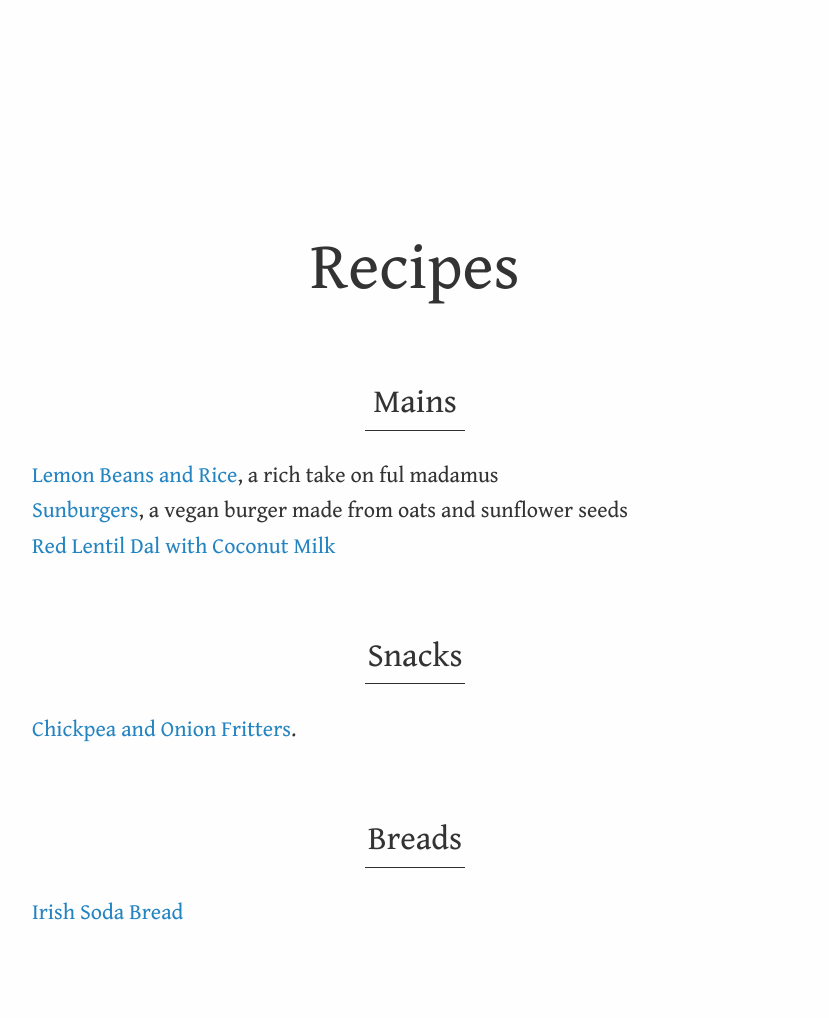
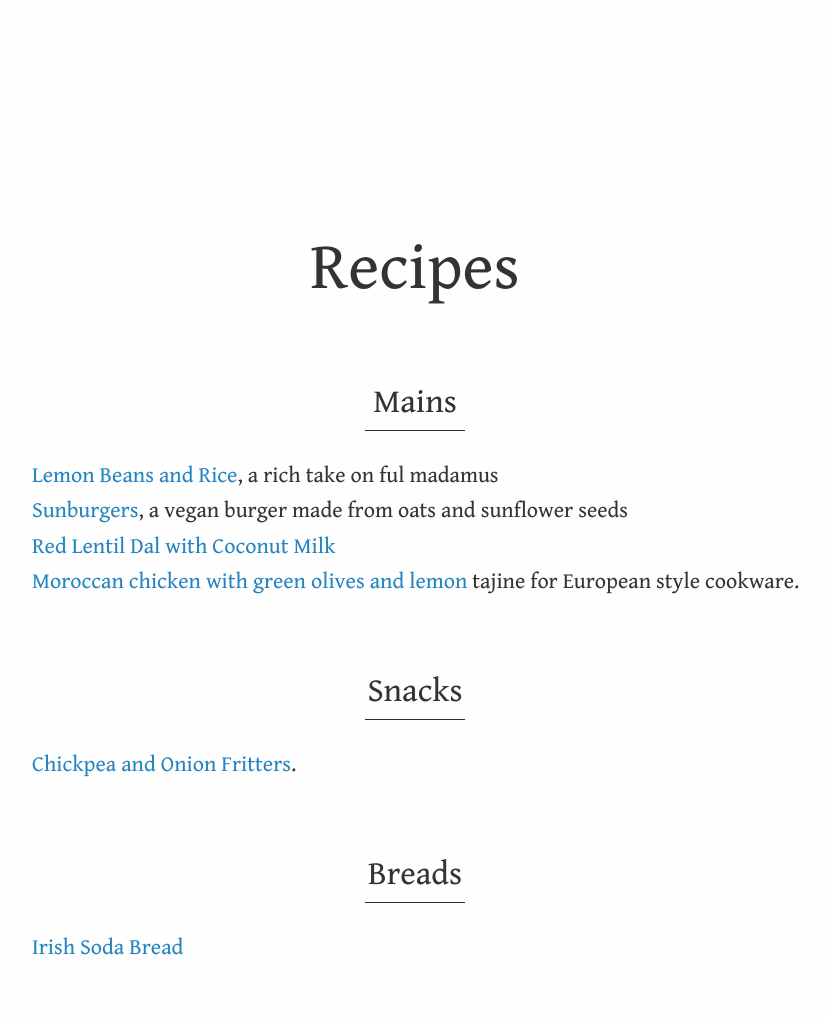
Before and after one commit to aredridel/recipes, a Jekyll site: the page built from index.md, in a window 1280 px wide. Shown: the whole page, without its empty margins (225-1054 px from the left). Built offline with Jekyll 4.4.1, drawn with Linux system fonts in a browser that asks for light colours; our own code applies the rules of GitHub Pages for plain Markdown files; before the commit the page ends 982 px from its top, so only the background shows below that.

Commit message:
/ ‘index.md’

```diff
--- a/index.md
+++ b/index.md
@@ -8,7 +8,7 @@
 
 [Red Lentil Dal with Coconut Milk](Red Lentil Coconut Dal.md)
 
-
+[Moroccan chicken with green olives and lemon](Moroccan chicken with green olives and lemon.md)  tajine for European style cookware.
 
 ## Snacks
 
```
